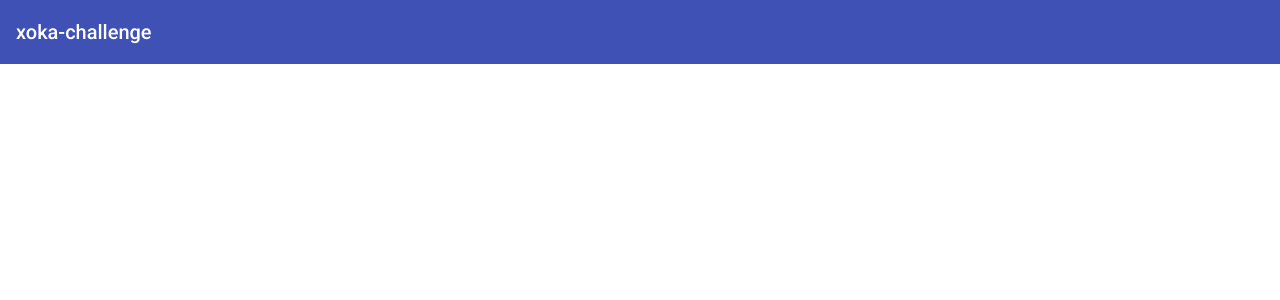
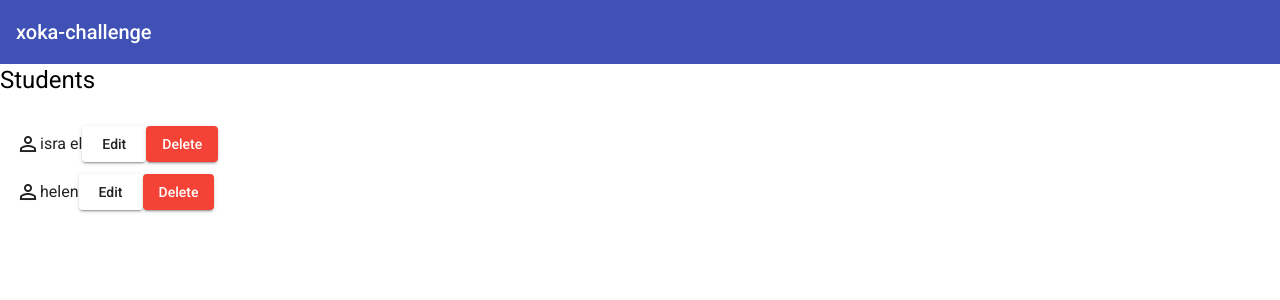
Before and after one commit to vernu/xoka-angular-challenge, an Angular app: page / in a window 1280 px wide. Shown: the top 300 px of the page. Built offline with nearby package versions, Linux system fonts and the light colour scheme.

Commit message:
student listing

```diff
--- a/src/app/app.component.html
+++ b/src/app/app.component.html
@@ -1,7 +1,11 @@
-<div >
-  <mat-toolbar color='primary'>
+<div>
+  <mat-toolbar color="primary">
     <mat-toolbar-row>
       {{ title }}
     </mat-toolbar-row>
   </mat-toolbar>
+
+  <div>
+    <app-student-list></app-student-list>
+  </div>
 </div>
--- /dev/null
+++ b/src/app/components/student-list/student-list.component.html
@@ -0,0 +1,12 @@
+<div>
+  <h1>Students</h1>
+  <mat-list role="list">
+    <mat-list-item role="listitem" *ngFor="let student of students">
+      <mat-icon aria-hidden="false" aria-label="">person_outline</mat-icon
+      >{{ student.name }}
+
+      <button mat-raised-button>Edit</button>
+      <button mat-raised-button color="warn">Delete</button>
+    </mat-list-item>
+  </mat-list>
+</div>
--- /dev/null
+++ b/src/app/components/student-list/student-list.component.ts
@@ -0,0 +1,15 @@
+import { Component, OnInit } from '@angular/core';
+import { Student } from 'src/app/models/student';
+import { StudentService } from 'src/app/services/student.service';
+
+@Component({
+  selector: 'app-student-list',
+  templateUrl: './student-list.component.html',
+  styleUrls: ['./student-list.component.css'],
+})
+export class StudentListComponent {
+  students: Student[];
+  constructor(private studentService: StudentService) {
+    this.students = studentService.getStudents();
+  }
+}
--- a/src/app/models/department.ts
+++ b/src/app/models/department.ts
@@ -1,3 +1,4 @@
 export class Department {
+  code: string;
   name: string;
 }
--- a/src/app/models/student.ts
+++ b/src/app/models/student.ts
@@ -3,5 +3,5 @@ import { Department } from './department';
 export class Student {
   name: String;
   sex: String;
-  department: Department;
+  department?: Department;
 }
--- /dev/null
+++ b/src/app/services/student.service.ts
@@ -0,0 +1,34 @@
+import { Injectable } from '@angular/core';
+import { Student } from '../models/student';
+
+@Injectable({
+  providedIn: 'root',
+})
+export class StudentService {
+  constructor() {}
+
+  students: Student[] = [
+    {
+      name: 'isra el',
+      sex: 'male',
+      department: {
+        code: 'cs',
+        name: 'Computer Science',
+      },
+    },
+    {
+      name: 'helen',
+      sex: 'female',
+
+      department: {
+        code: 'acc',
+        name: 'Accounting',
+      },
+    },
+  ];
+
+  getStudents(): Student[] {
+    console.log(this.students);
+    return this.students;
+  }
+}
```
Also changed, not shown: src/app/app.module.ts (+20 -2 lines), src/app/components/student-list/student-list.component.css (added), src/app/models/test-result.ts (renamed from src/app/models/test_result.ts), 2 other files (tests, documents, lock files or other folders).
